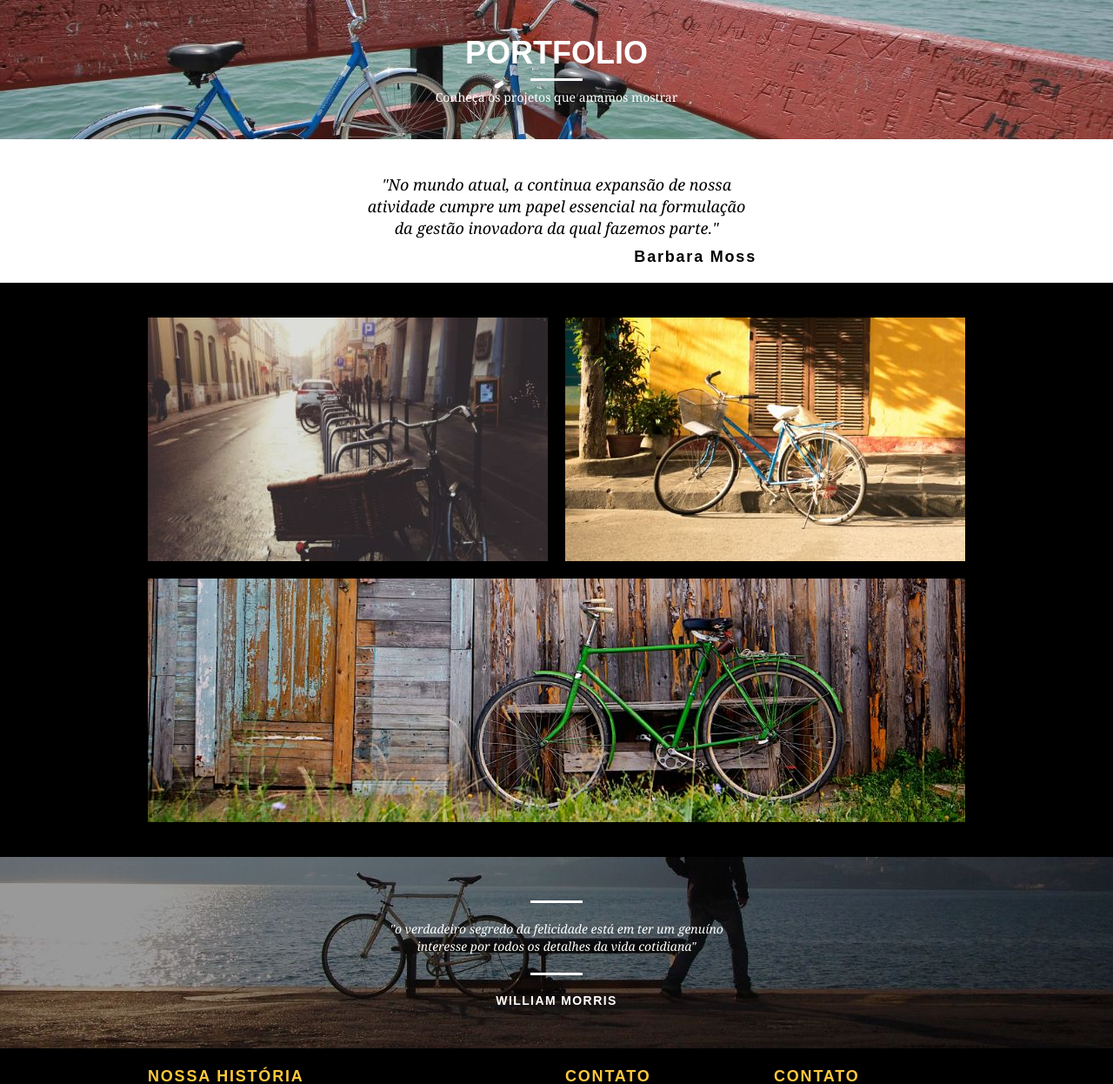
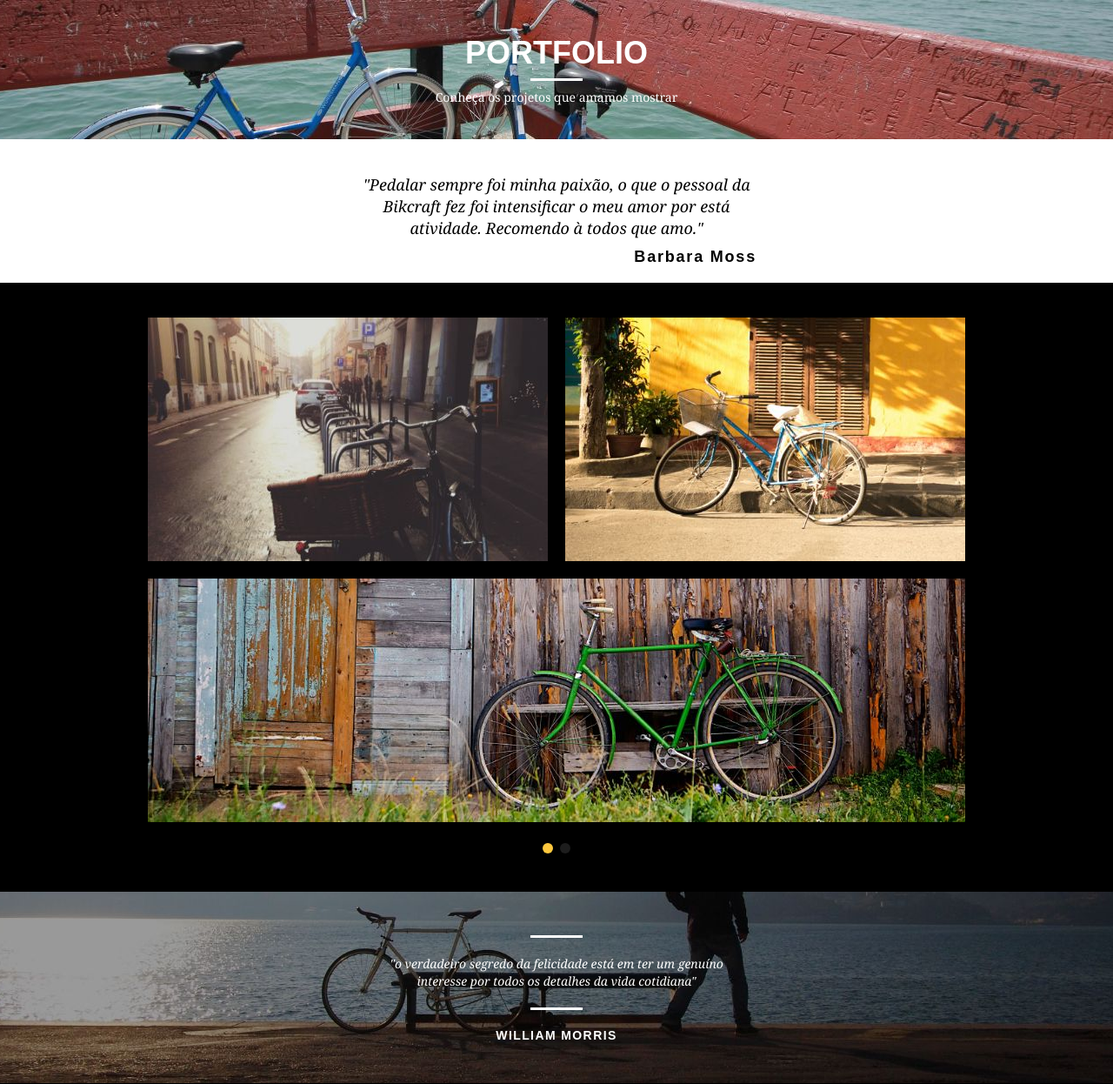
Before and after one commit to jeancarloshs/bikcraft, a PHP site: page /portfolio.html in a window 1280 px wide. Shown: the part 92-1338 px from the top of the page at 87% size. Run offline with PHP 8.4, Linux system fonts and the light colour scheme.

Commit message:
slide
adicionado slide na página portfolio e classe js no documento html

```diff
--- a/contato.html
+++ b/contato.html
@@ -12,6 +12,7 @@
   <link href="css/style.css" rel="stylesheet" />
   <link href="css/contato.css" rel="stylesheet" />
   <link href="css/responsivo.css" rel="stylesheet" />
+  <script>document.documentElement.classList.add("js");</script>
 </head>
 
 <body>
--- a/css/style.css
+++ b/css/style.css
@@ -412,3 +412,43 @@ CLASSE E SUB-CLASSE */
   padding: 20px 0;
   background: var(--yellow-primary);
 }
+
+/* JavaScript */
+.js [data-slide] {
+  position: relative;
+}
+.js [data-slide] > * {
+  position: absolute;
+  top: 0px;
+  opacity: 0;
+}
+.js [data-slide] > .active {
+  position: relative;
+  opacity: 1;
+  transition: opacity 1500ms;
+  z-index: 1;
+}
+
+/* Botão de navegação Slide */
+.js [data-slide-nav] {
+  display: block;
+  text-align: center;
+  margin-top: 20px;
+}
+
+.js [data-slide-nav] button {
+  display: inline-block;
+  width: 12px;
+  height: 12px;
+  margin: 4px;
+  border: none;
+  padding: 0;
+  border-radius: 6px;
+  text-indent: -99px;
+  overflow: hidden;
+  background: #1d1d1d;
+}
+
+.js [data-slide-nav] button.active {
+  background: var(--yellow-primary);
+}
--- a/index.html
+++ b/index.html
@@ -11,6 +11,7 @@
   <link rel="stylesheet" href="css/grid.css" />
   <link rel="stylesheet" href="css/style.css" />
   <link rel="stylesheet" href="css/responsivo.css" />
+  <script>document.documentElement.classList.add("js");</script>
 </head>
 
 <body>
@@ -185,6 +186,8 @@
 
   </footer>
 
+  <script src="./js/script.js"></script>
+
 </body>
 
 </html>
--- /dev/null
+++ b/js/script.js
@@ -0,0 +1,12 @@
+if (window.SimpleSlide) {
+  new SimpleSlide({
+    slide: 'quote', // nome do atributo data-slide="principal"
+    time: 5000, // tempo de transição dos slides
+  });
+
+  new SimpleSlide({
+    slide: 'portfolio',
+    time: 5000,
+    nav: true
+  })
+}
--- a/portfolio.html
+++ b/portfolio.html
@@ -12,6 +12,7 @@
   <link href="css/style.css" rel="stylesheet" />
   <link href="css/portfolio.css" rel="stylesheet" />
   <link href="css/responsivo.css" rel="stylesheet" />
+  <script>document.documentElement.classList.add("js");</script>
 </head>
 
 <body>
@@ -38,23 +39,46 @@
       <p>Conheça os projetos que amamos mostrar</p>
   </section> <!-- introducao -->
 
-  <section class="container">
+  <section class="container" data-slide="quote">
     <blockquote class="quote-portfolio">
-      <p>"No mundo atual, a continua expansão de nossa
-        atividade cumpre um papel essencial na formulação da
-        gestão inovadora da qual fazemos parte."</p>
+      <p>"Pedalar sempre foi minha paixão, o que o pessoal da Bikcraft
+      fez foi intensificar o meu amor por está atividade. Recomendo à
+      todos que amo."</p>
       <cite>Barbara Moss</cite>
+    </blockquote>
+    <blockquote class="quote-portfolio">
+      <p>"Nada melhor do que dar um rolê com a minha Bikcraft na orla.
+      Essa é a minha companheira mais fiel, nunca me traiu e está sempre a
+      minha disposição."</p>
+      <cite>Jhony Rato</cite>
+    </blockquote>
+    <blockquote class="quote-portfolio">
+      <p>"Aqueles que ainda não possuem uma Bikcraft, não sabe o que
+      estão perdendo. A precisão é absurda e a velocidade transcendental.
+      Nunca vi nada igual."</p>
+      <cite>Bernardo</cite>
     </blockquote>
   </section>
 
   <section class="portfolio">
-    <div class="container">
+    <div class="container" data-slide="portfolio">
       <ul class="portfolio_lista">
         <li class="grid-8">
           <img src="img/portfolio/retro.jpg" alt="Bicicleta Retro">
         </li>
         <li class="grid-8">
           <img src="img/portfolio/passeio.jpg" alt="Bicicleta Passeio">
+        </li>
+        <li class="grid-16">
+          <img src="img/portfolio/esporte.jpg" alt="Bicicleta Esporte">
+        </li>
+      </ul>
+      <ul class="portfolio_lista">
+        <li class="grid-8">
+          <img src="img/portfolio/passeio.jpg" alt="Bicicleta Passeio">
+        </li>
+        <li class="grid-8">
+          <img src="img/portfolio/retro.jpg" alt="Bicicleta Retro">
         </li>
         <li class="grid-16">
           <img src="img/portfolio/esporte.jpg" alt="Bicicleta Esporte">
@@ -127,6 +151,9 @@
 
   </footer>
 
+  <script src="./js/simple-slide.js"></script>
+  <script src="./js/script.js"></script>
+
 </body>
 
 </html>
--- a/produtos.html
+++ b/produtos.html
@@ -12,6 +12,7 @@
   <link href="css/style.css" rel="stylesheet" />
   <link href="css/produtos.css" rel="stylesheet" />
   <link href="css/responsivo.css" rel="stylesheet" />
+  <script>document.documentElement.classList.add("js");</script>
 </head>
 
 <body>
--- a/sobre.html
+++ b/sobre.html
@@ -12,6 +12,7 @@
   <link href="css/style.css" rel="stylesheet" />
   <link href="css/sobre.css" rel="stylesheet" />
   <link href="css/responsivo.css" rel="stylesheet" />
+  <script>document.documentElement.classList.add("js");</script>
 </head>
 
 <body>
```
Also changed, not shown: js/simple-slide.js (added, +1 -0 lines).
